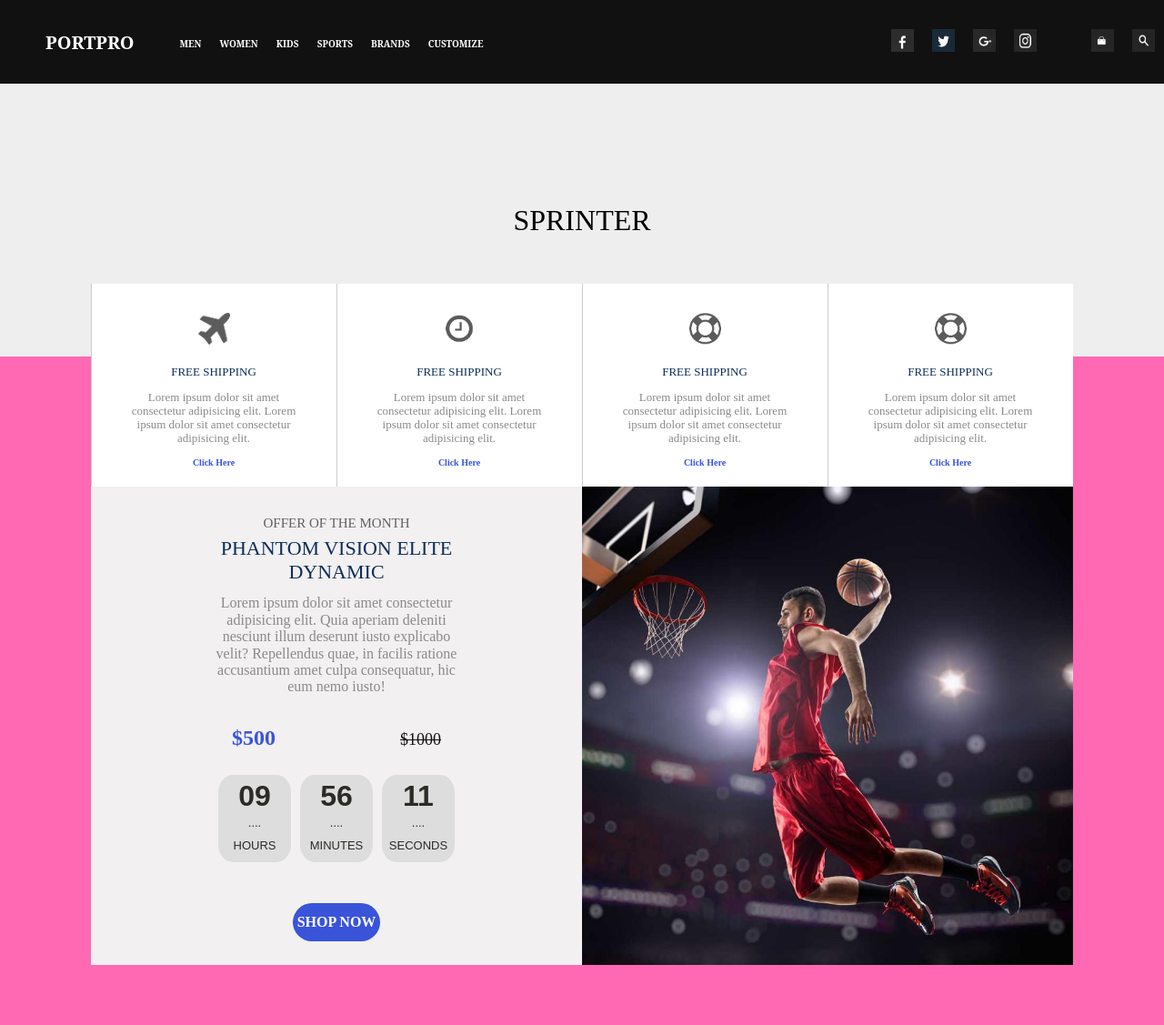
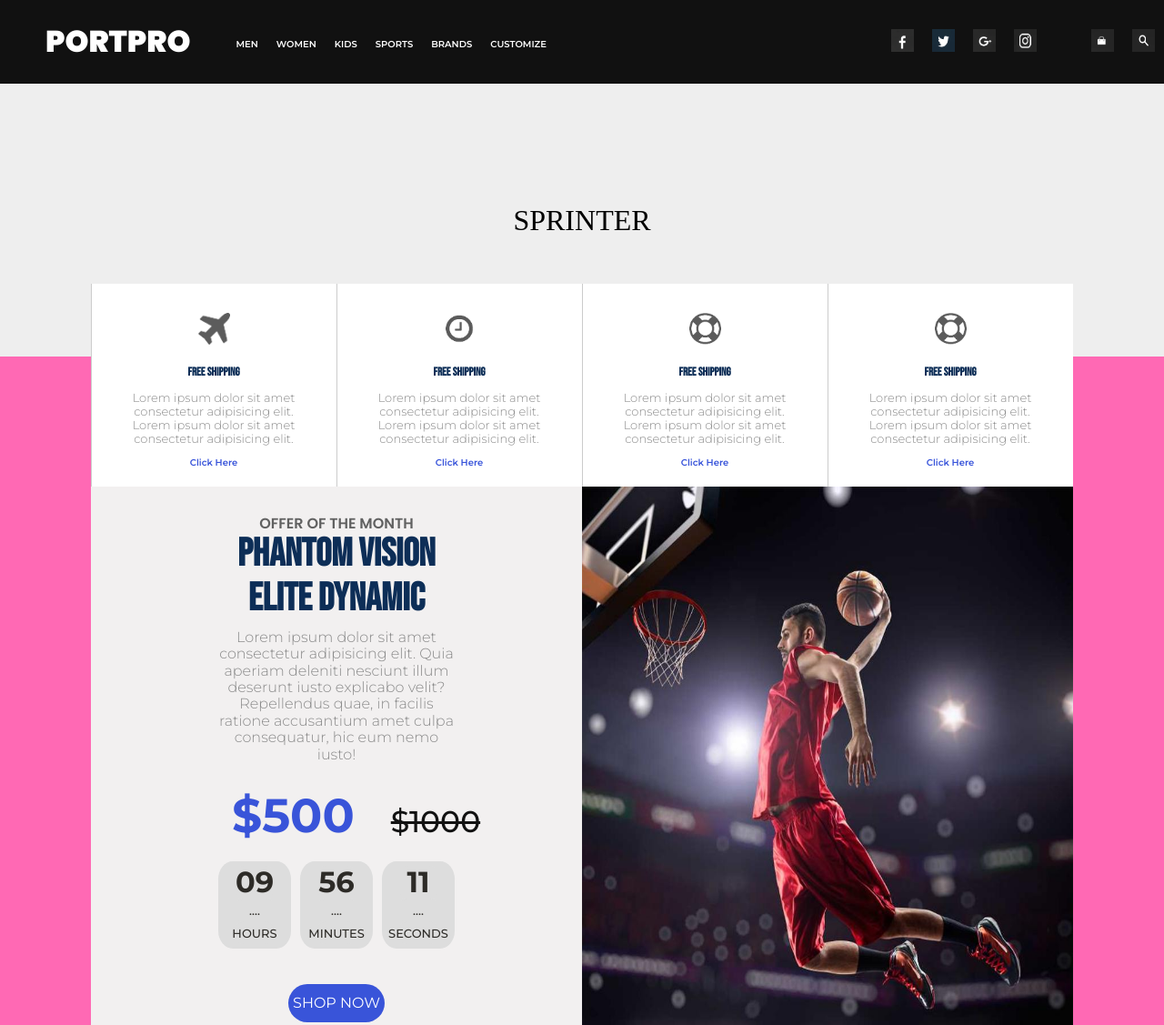
Before and after one commit to simonn01/frontend-chapter-sport-page, a plain HTML site: page index.html in a window 1280 px wide. Shown: the top 1127 px of the page at 91% size. Drawn offline with Linux system fonts and the light colour scheme.

Commit message:
fix(): add fonts ref and apply fonts

```diff
--- a/css/styles.css
+++ b/css/styles.css
@@ -71,6 +71,69 @@ nav {
     font-size: 22px;
 }
 
+.size33 {
+    font-size: 33px;
+}
+
+.size38 {
+    font-size: 43px;
+}
+
+.size43 {
+    font-size: 43px;
+}
+
+.size52 {
+    font-size: 52px;
+}
+
+/* Font Families */
+.montserrat {
+    font-family: 'Montserrat', sans-serif;
+}
+
+.poppins {
+    font-family: 'Poppins', sans-serif;
+}
+
+.bebasNeue {
+    font-family: 'Bebas Neue', sans-serif;
+}
+
+/*Font Weights */
+.light {
+    font-weight: 300;
+}
+
+.regular {
+    font-weight: 400;
+}
+
+.medium {
+    font-weight: 500;
+}
+
+.semibold {
+    font-weight: 600;
+}
+
+.bold {
+    font-weight: 700;
+}
+
+.black {
+    font-weight: 900;
+}
+
+.paddingZero {
+    padding: 0
+}
+
+.paddingTop2 {
+    padding-top: 2em;
+}
+
+
 #ecomTools {
     float: right;
 }
@@ -80,14 +143,12 @@ nav {
     color: #1110
 }
 
-#portPro {
-    font-size: 20px;
-    padding: 0;
-}
-
 .lorem {
     font-variant: normal;
     text-transform: none;
+    font-family: 'Montserrat', sans-serif;
+    font-weight: 300;
+    color: #8a8a8a;
 }
 
 .icons {
@@ -137,6 +198,8 @@ nav {
     padding-top: 0.7em;
     font-variant: normal;
     color: #3753da;
+    font-family: 'Montserrat', sans-serif;
+    font-weight: 600;
     text-transform: none;
 }
 
@@ -148,12 +211,8 @@ nav {
 
 #basketballContainer ul li div{
     text-align: center;
-    font-size: small;
+    font-size: 13px;
     padding: 0.5em 3em;
-}
-
-#basketballContainer .lorem{
-    color: #8a8a8a;
 }
 
 #offer {
@@ -172,10 +231,6 @@ nav {
 
 #left .lorem{
     margin: 0.5em 5em;
-}
-
-#offerText {
-    padding-top: 2em;
 }
 
 #phantomElite {
@@ -236,13 +291,7 @@ nav {
     height: 100%;
 }
 
-#fiveHundred {
-    font-size: x-large;
-    font-weight: bold;
-}
-
 #oneThousand {
-    font-size: large;
     text-decoration: line-through;
 }
 
--- a/index.html
+++ b/index.html
@@ -5,6 +5,9 @@
     <meta http-equiv="X-UA-Compatible" content="IE=edge">
     <meta name="viewport" content="width=device-width, initial-scale=1.0">
     <title>Sport Page</title>
+    <link rel="preconnect" href="https://fonts.googleapis.com">
+    <link rel="preconnect" href="https://fonts.gstatic.com" crossorigin>
+    <link href="https://fonts.googleapis.com/css2?family=Bebas+Neue&family=Montserrat:wght@300;400;500;600;700&family=Poppins:wght@600;900&display=swap" rel="stylesheet">
     <link rel="stylesheet" href="./css/normalize.css">
     <link rel="stylesheet" href="./css/styles.css">
 </head>
@@ -15,14 +18,14 @@
     <header>
       <nav>
         <a id="emptyHamburger" href="#">=</a>
-        <a id="portPro" href="#">PortPro</a>
+        <a class="poppins black size33 paddingZero" href="#">PortPro</a>
         <ul>
-          <li><a href="#">Men</a></li>
-          <li><a href="#">Women</a></li>
-          <li><a href="#">Kids</a></li>
-          <li><a href="#">Sports</a></li>
-          <li><a href="#">Brands</a></li>
-          <li><a href="#">Customize</a></li>
+          <li><a class="size13 montserrat semiBold" href="#">Men</a></li>
+          <li><a class="size13 montserrat semiBold" href="#">Women</a></li>
+          <li><a class="size13 montserrat semiBold" href="#">Kids</a></li>
+          <li><a class="size13 montserrat semiBold" href="#">Sports</a></li>
+          <li><a class="size13 montserrat semiBold" href="#">Brands</a></li>
+          <li><a class="size13 montserrat semiBold" href="#">Customize</a></li>
         </ul>
       </nav>
 
@@ -52,28 +55,28 @@
         <ul>
           <li>
             <img src="/images/aeroplane.png">
-            <div class="phantomBlue">Free Shipping</div>
+            <div class="size33 bebasNeue bold phantomBlue">Free Shipping</div>
             <div class="lorem">Lorem ipsum dolor sit amet consectetur adipisicing elit. Lorem ipsum dolor sit amet consectetur adipisicing elit.</div>
             <a href="#">Click Here</a>
           </li>
 
           <li>
             <img src="/images/clock.png">
-            <div class="phantomBlue">Free Shipping</div>
+            <div class="size33 bebasNeue bold phantomBlue">Free Shipping</div>
             <div class="lorem">Lorem ipsum dolor sit amet consectetur adipisicing elit. Lorem ipsum dolor sit amet consectetur adipisicing elit.</div>
             <a href="#">Click Here</a>
           </li>
 
           <li>
             <img src="/images/life_raft.png">
-            <div class="phantomBlue">Free Shipping</div>
+            <div class="size33 bebasNeue bold phantomBlue">Free Shipping</div>
             <div class="lorem">Lorem ipsum dolor sit amet consectetur adipisicing elit. Lorem ipsum dolor sit amet consectetur adipisicing elit.</div>
             <a href="#">Click Here</a>
           </li>
 
           <li>
             <img src="/images/life_raft.png">
-            <div class="phantomBlue">Free Shipping</div>
+            <div class="size33 bebasNeue bold phantomBlue">Free Shipping</div>
             <div class="lorem">Lorem ipsum dolor sit amet consectetur adipisicing elit. Lorem ipsum dolor sit amet consectetur adipisicing elit.</div>
             <a href="#">Click Here</a>
           </li>
@@ -81,34 +84,34 @@
 
         <div id="offer">
           <div id="left">
-            <div class="grey61 size15" id="offerText">Offer of the Month</div>
-            <div class="phantomBlue size22">Phantom Vision Elite Dynamic</div>
+            <div class="grey61 size20 poppins semiBold paddingTop2">Offer of the Month</div>
+            <div class="phantomBlue size43 bebasNeue bold">Phantom Vision Elite Dynamic</div>
             <div class="lorem">Lorem ipsum dolor sit amet consectetur adipisicing elit. Quia aperiam deleniti nesciunt illum deserunt iusto explicabo velit? Repellendus quae, in facilis ratione accusantium amet culpa consequatur, hic eum nemo iusto!</div>
 
             <div id="reduction">
-              <span class="blue500" id="fiveHundred">$500</span>
-              <span class="black12" id="oneThousand">$1000</span>
+              <span class="blue500 size52 montserrat bold" id="fiveHundred">$500</span>
+              <span class="black12 size33 montserrat medium" id="oneThousand">$1000</span>
             </div>
 
             <div id="countdown">
               <div class="clock">
-                <div class="number">09</div>
-                <div>....</div>
-                <div>hours</div>
+                <div class="number montserrat semiBold size38">09</div>
+                <div class="montserrat regular size15">....</div>
+                <div class="montserrat semiBold size11">hours</div>
               </div>
               <div class="clock">
-                <div class="number">56</div>
-                <div>....</div>
-                <div>minutes</div>
+                <div class="number montserrat semiBold size38">56</div>
+                <div class="montserrat regular size15">....</div>
+                <div class="montserrat semiBold size11">minutes</div>
               </div>
               <div class="clock">
-                <div class="number">11</div>
-                <div>....</div>
-                <div>seconds</div>
+                <div class="number montserrat semiBold size38">11</div>
+                <div class="montserrat regular size15">....</div>
+                <div class="montserrat semiBold size11">seconds</div>
               </div>
             </div>
 
-            <a id="shopNow" href="#">Shop Now</a>
+            <a id="shopNow" class="montserrat regular size13" href="#">Shop Now</a>
           </div>
 
           <div>
```
